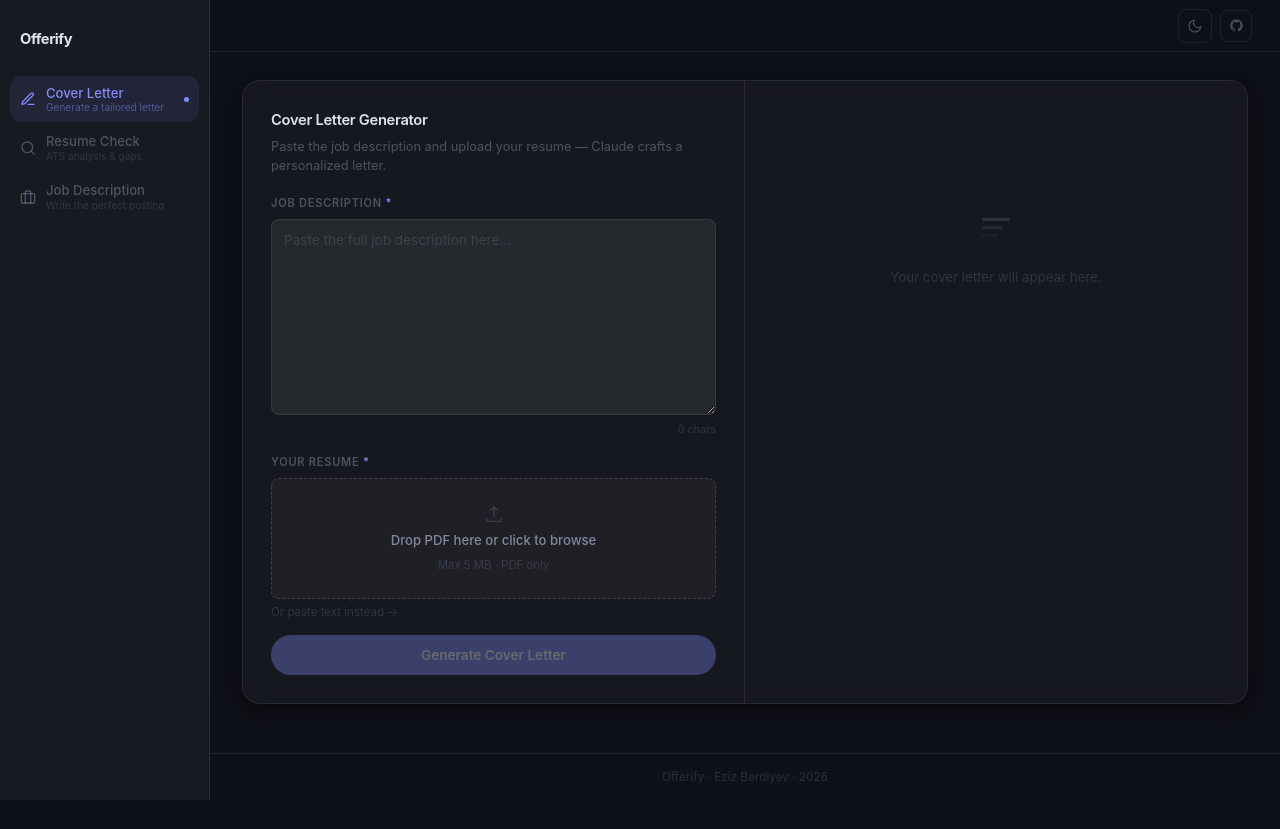
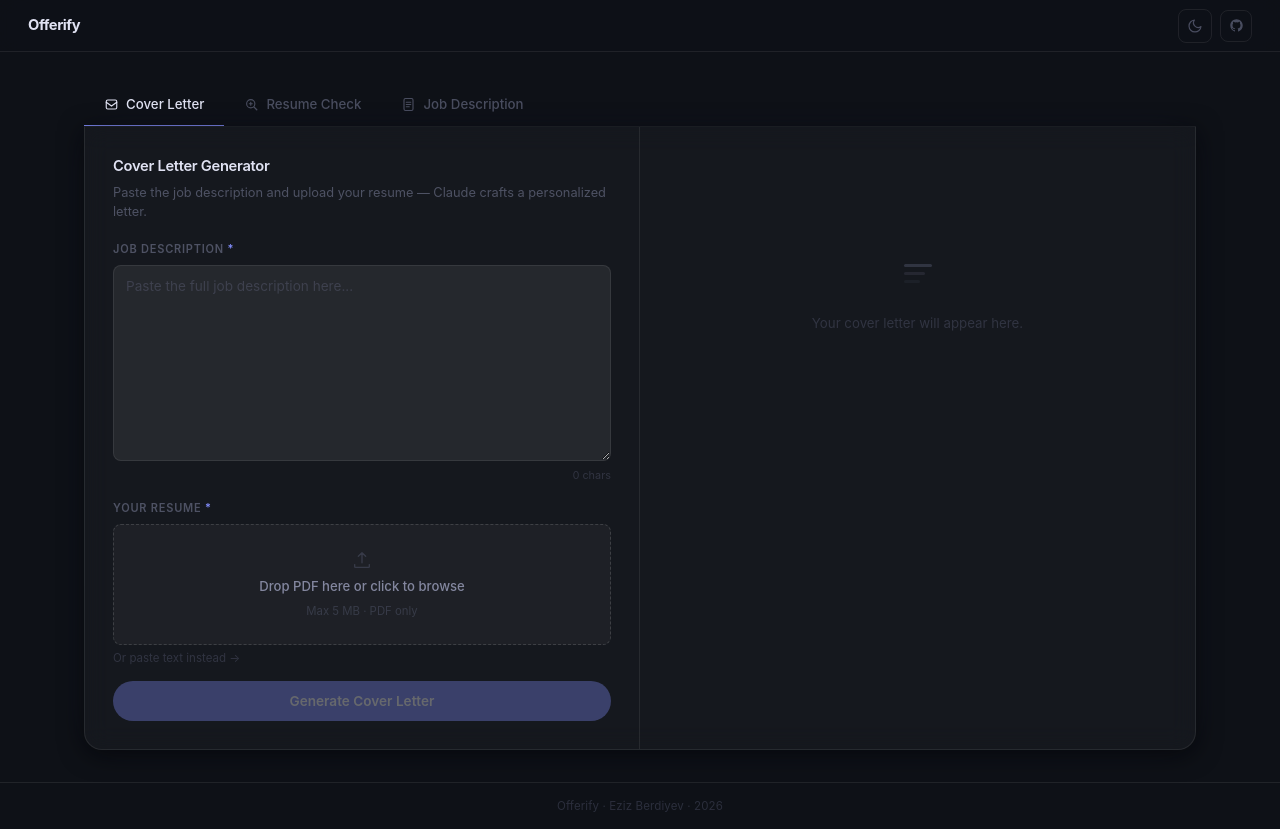
Before and after one commit to ezizbg/Offerify, a Next.js app: page / in a window 1280 px wide. Before the commit the page ends 800 px from the top, so only its background shows below. Built offline with nearby package versions, Linux system fonts and the light colour scheme.

Commit message:
redesign: switch back to single-page tabs layout

```diff
--- a/app/page.module.scss
+++ b/app/page.module.scss
@@ -1,30 +1,21 @@
 @use "variables" as *;
 
-// ─── App shell ────────────────────────────────────────────
-.app {
+// ─── Page shell ───────────────────────────────────────────
+.page {
+  min-height: 100vh;
   display: flex;
-  min-height: 100vh;
+  flex-direction: column;
   background: var(--bg);
 }
 
-// ─── Right content column ─────────────────────────────────
-.content {
-  flex: 1;
-  display: flex;
-  flex-direction: column;
-  min-width: 0;
-  min-height: 100vh;
-}
-
-// ─── Top bar — just "Offerify" ────────────────────────────
-.topBar {
+// ─── Header ───────────────────────────────────────────────
+.header {
   position: sticky;
   top: 0;
   z-index: 50;
   display: flex;
   align-items: center;
   justify-content: space-between;
-  gap: 16px;
   padding: 0 28px;
   height: 52px;
   border-bottom: 1px solid var(--br);
@@ -35,31 +26,23 @@
   @media (max-width: $bp-sm) { padding: 0 16px; }
 }
 
-// ─── Wordmark — only visible when sidebar is hidden ────────
 .wordmark {
-  display: none;                 // hidden on desktop (sidebar shows it)
+  font-size: 0.92rem;
+  font-weight: 700;
+  color: var(--t1);
+  letter-spacing: -0.03em;
   text-decoration: none;
-  color: var(--t1);
-  font-size: 0.90rem;
-  font-weight: 700;
-  letter-spacing: -0.03em;
   transition: opacity $t-fast;
-
   &:hover { opacity: 0.65; }
-
-  @media (max-width: $bp-md) {
-    display: block;              // visible when sidebar disappears
-  }
 }
 
-.topActions {
+.actions {
   display: flex;
   align-items: center;
   gap: 8px;
-  margin-left: auto;   // always push to the right
 }
 
-.headerBtn {
+.iconBtn {
   display: inline-flex;
   align-items: center;
   justify-content: center;
@@ -83,72 +66,16 @@
   &:active { transform: scale(0.93); }
 }
 
-// ─── Tab bar (visible when sidebar hidden) ────────────────
-// Shown at ALL widths where sidebar is absent (≤ bp-md)
-.mobileNav {
-  display: none;
-  align-items: center;
-  justify-content: center;   // ← always centered
-  gap: 4px;
-  border-bottom: 1px solid var(--br);
-  padding: 0 16px;
-  overflow-x: auto;
-  scrollbar-width: none;
-  &::-webkit-scrollbar { display: none; }
-
-  @media (max-width: $bp-md) { display: flex; }
-}
-
-.mobileTab {
-  display: inline-flex;
-  align-items: center;
-  gap: 6px;
-  padding: 11px 14px;
-  border: none;
-  border-bottom: 2px solid transparent;
-  margin-bottom: -1px;
-  background: transparent;
-  color: var(--t3);
-  font-family: $font;
-  font-size: 0.80rem;
-  font-weight: 500;
-  cursor: pointer;
-  white-space: nowrap;
-  flex-shrink: 0;
-  transition: color $t-fast, border-color $t-fast;
-
-  &:hover:not(.mobileTabActive) { color: var(--t2); }
-}
-
-.mobileTabActive {
-  color: var(--t1);
-  border-bottom-color: var(--ac);
-}
-
-.mobileTabIcon {
-  display: flex;
-  align-items: center;
-  @media (max-width: 420px) { display: none; }
-}
-
-// ─── Main / tool panel ────────────────────────────────────
+// ─── Main content ─────────────────────────────────────────
 .main {
   flex: 1;
-  padding: 28px 32px;
+  width: 100%;
+  max-width: 1160px;
+  margin: 0 auto;
+  padding: 32px 24px;
 
-  @media (max-width: $bp-md) { padding: 20px; }
-  @media (max-width: $bp-sm) { padding: 14px; }
-}
-
-.panel {
-  border: 1px solid var(--br);
-  border-radius: $r-lg;
-  background: rgba(255, 255, 255, 0.03);
-  backdrop-filter: blur(12px);
-  -webkit-backdrop-filter: blur(12px);
-  overflow: hidden;
-  box-shadow: var(--sh-md), 0 0 40px -10px var(--ac-10);
-  animation: fadeUp 0.3s $ease-out both;
+  @media (max-width: $bp-md) { padding: 20px 16px; }
+  @media (max-width: $bp-sm) { padding: 14px 12px; }
 }
 
 // ─── Footer ───────────────────────────────────────────────
--- a/app/page.tsx
+++ b/app/page.tsx
@@ -1,62 +1,22 @@
 "use client";
-import { useState } from "react";
 import styles from "./page.module.scss";
-import Sidebar, { ToolId } from "@/components/Sidebar/Sidebar";
 import ThemeToggle from "@/components/ThemeToggle/ThemeToggle";
-import CoverLetterGenerator from "@/components/CoverLetterGenerator/CoverLetterGenerator";
-import ResumeAnalyzer from "@/components/ResumeAnalyzer/ResumeAnalyzer";
-import JobDescriptionWriter from "@/components/JobDescriptionWriter/JobDescriptionWriter";
-
-const MOBILE_LABELS: Record<ToolId, string> = {
-  "cover-letter":    "Cover Letter",
-  "resume-analyzer": "Resume Check",
-  "job-description": "Job Description",
-};
-
-const MobileTabIcon: Record<ToolId, React.ReactNode> = {
-  "cover-letter": (
-    <svg width="14" height="14" viewBox="0 0 24 24" fill="none" stroke="currentColor" strokeWidth="2" strokeLinecap="round" strokeLinejoin="round">
-      <path d="M12 20h9"/><path d="M16.5 3.5a2.121 2.121 0 0 1 3 3L7 19l-4 1 1-4L16.5 3.5z"/>
-    </svg>
-  ),
-  "resume-analyzer": (
-    <svg width="14" height="14" viewBox="0 0 24 24" fill="none" stroke="currentColor" strokeWidth="2" strokeLinecap="round" strokeLinejoin="round">
-      <circle cx="11" cy="11" r="8"/><line x1="21" y1="21" x2="16.65" y2="16.65"/>
-    </svg>
-  ),
-  "job-description": (
-    <svg width="14" height="14" viewBox="0 0 24 24" fill="none" stroke="currentColor" strokeWidth="2" strokeLinecap="round" strokeLinejoin="round">
-      <rect x="2" y="7" width="20" height="14" rx="2"/><path d="M16 21V5a2 2 0 0 0-2-2h-4a2 2 0 0 0-2 2v16"/>
-    </svg>
-  ),
-};
-
-const TOOLS: ToolId[] = ["cover-letter", "resume-analyzer", "job-description"];
+import Tabs from "@/components/Tabs/Tabs";
 
 export default function Home() {
-  const [tool, setTool] = useState<ToolId>("cover-letter");
+  return (
+    <div className={styles.page}>
 
-  return (
-    <div className={styles.app}>
-
-      {/* ─── Sidebar ─── */}
-      <Sidebar active={tool} onSelect={setTool} />
-
-      {/* ─── Content ─── */}
-      <div className={styles.content}>
-
-        {/* Top bar — just the project name */}
-        <header className={styles.topBar}>
-          <a href="/" className={styles.wordmark} aria-label="Offerify home">
-            Offerify
-          </a>
-          <div className={styles.topActions}>
+      {/* ─── Header ─── */}
+      <header className={styles.header}>
+        <a href="/" className={styles.wordmark}>Offerify</a>
+        <div className={styles.actions}>
           <ThemeToggle />
           <a
             href="https://github.com/ezizbg/Offerify"
             target="_blank"
             rel="noopener noreferrer"
-              className={styles.headerBtn}
+            className={styles.iconBtn}
             aria-label="GitHub"
           >
             <svg width="15" height="15" viewBox="0 0 24 24" fill="currentColor" aria-hidden="true">
@@ -66,36 +26,17 @@ export default function Home() {
         </div>
       </header>
 
-        {/* Mobile tab bar — centered, hidden on desktop */}
-        <nav className={styles.mobileNav} aria-label="Tools">
-          {TOOLS.map((id) => (
-            <button
-              key={id}
-              className={`${styles.mobileTab} ${tool === id ? styles.mobileTabActive : ""}`}
-              onClick={() => setTool(id)}
-            >
-              <span className={styles.mobileTabIcon}>{MobileTabIcon[id]}</span>
-              <span>{MOBILE_LABELS[id]}</span>
-            </button>
-          ))}
-        </nav>
-
-        {/* Tool panel */}
+      {/* ─── Main ─── */}
       <main className={styles.main}>
-          <div className={styles.panel} key={tool}>
-            {tool === "cover-letter"    && <CoverLetterGenerator />}
-            {tool === "resume-analyzer" && <ResumeAnalyzer />}
-            {tool === "job-description" && <JobDescriptionWriter />}
-          </div>
+        <Tabs />
       </main>
 
-        {/* Footer */}
+      {/* ─── Footer ─── */}
       <footer className={styles.footer}>
         <span className={styles.footerText}>
           Offerify &middot; Eziz Berdiyev &middot; {new Date().getFullYear()}
         </span>
       </footer>
-      </div>
 
     </div>
   );
```
Lines whose indentation alone changed are shown as unchanged.
